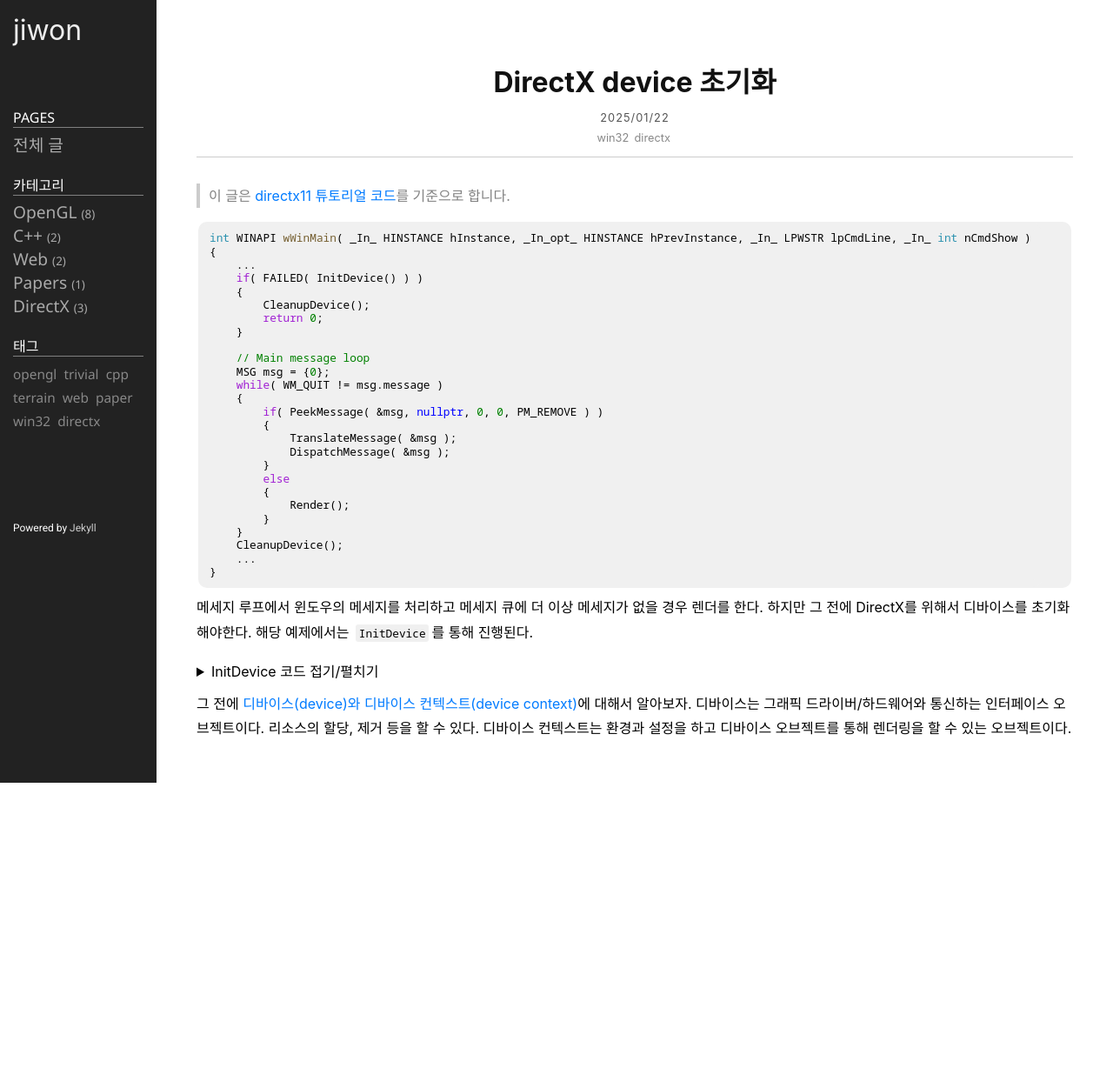
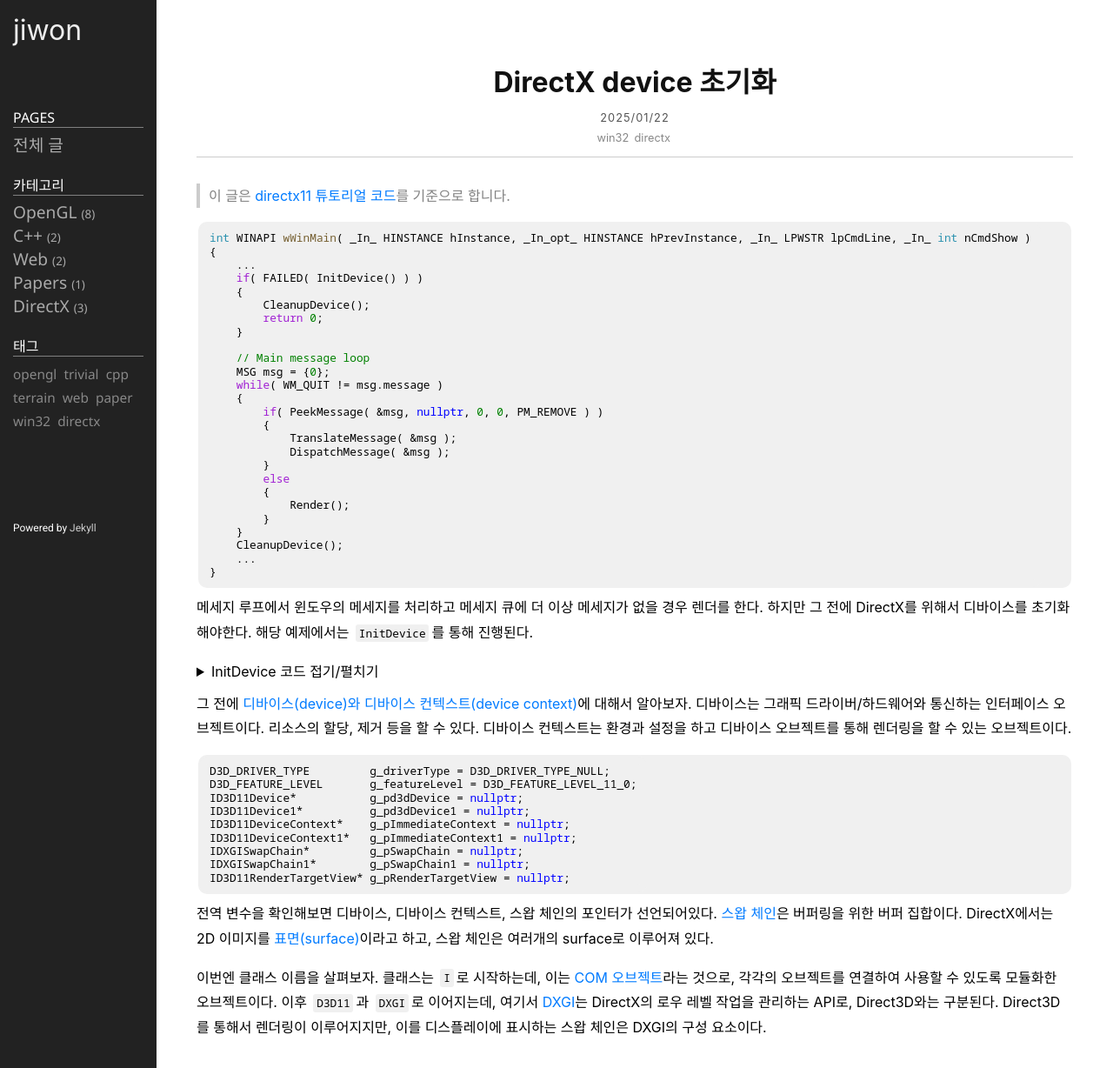
Before and after one commit to jiwon1304/jiwon1304.github.io, a Jekyll site: the page built from _posts/2025-01-22-device-초기화.markdown, in a window 1280 px wide. Shown: the whole page at 87% size. Built offline with Jekyll 4.4.1, drawn with Linux system fonts in a browser that asks for light colours; some web fonts are replaced; before the commit the page ends 900 px from its top, so only the background shows below that.

Commit message:
dxgi 추가

````diff
--- a/_posts/2025-01-22-device-초기화.markdown
+++ b/_posts/2025-01-22-device-초기화.markdown
@@ -201,3 +201,18 @@ HRESULT InitDevice()
 </details>
 
 그 전에 [디바이스(device)와 디바이스 컨텍스트(device context)](https://learn.microsoft.com/en-us/windows/win32/direct3d11/overviews-direct3d-11-devices)에 대해서 알아보자. 디바이스는 그래픽 드라이버/하드웨어와 통신하는 인터페이스 오브젝트이다. 리소스의 할당, 제거 등을 할 수 있다. 디바이스 컨텍스트는 환경과 설정을 하고 디바이스 오브젝트를 통해 렌더링을 할 수 있는 오브젝트이다.
+
+```cpp
+D3D_DRIVER_TYPE         g_driverType = D3D_DRIVER_TYPE_NULL;
+D3D_FEATURE_LEVEL       g_featureLevel = D3D_FEATURE_LEVEL_11_0;
+ID3D11Device*           g_pd3dDevice = nullptr;
+ID3D11Device1*          g_pd3dDevice1 = nullptr;
+ID3D11DeviceContext*    g_pImmediateContext = nullptr;
+ID3D11DeviceContext1*   g_pImmediateContext1 = nullptr;
+IDXGISwapChain*         g_pSwapChain = nullptr;
+IDXGISwapChain1*        g_pSwapChain1 = nullptr;
+ID3D11RenderTargetView* g_pRenderTargetView = nullptr;
+```
+전역 변수을 확인해보면 디바이스, 디바이스 컨텍스트, 스왑 체인의 포인터가 선언되어있다. [스왑 체인](https://learn.microsoft.com/en-us/windows/win32/api/dxgi/nn-dxgi-idxgiswapchain)은 버퍼링을 위한 버퍼 집합이다. DirectX에서는 2D 이미지를 [표면(surface)](https://learn.microsoft.com/en-us/windows/win32/api/dxgi/nn-dxgi-idxgisurface)이라고 하고, 스왑 체인은 여러개의 surface로 이루어져 있다.
+
+이번엔 클래스 이름을 살펴보자. 클래스는 `I`로 시작하는데, 이는 [COM 오브젝트](https://m.blog.naver.com/PostView.naver?isHttpsRedirect=true&blogId=ymy203&logNo=70104910502)라는 것으로, 각각의 오브젝트를 연결하여 사용할 수 있도록 모듈화한 오브젝트이다. 이후 `D3D11`과 `DXGI`로 이어지는데, 여기서 [DXGI](https://learn.microsoft.com/ko-kr/windows/win32/direct3ddxgi/dx-graphics-dxgi)는 DirectX의 로우 레벨 작업을 관리하는 API로, Direct3D와는 구분된다. Direct3D를 통해서 렌더링이 이루어지지만, 이를 디스플레이에 표시하는 스왑 체인은 DXGI의 구성 요소이다.
````
